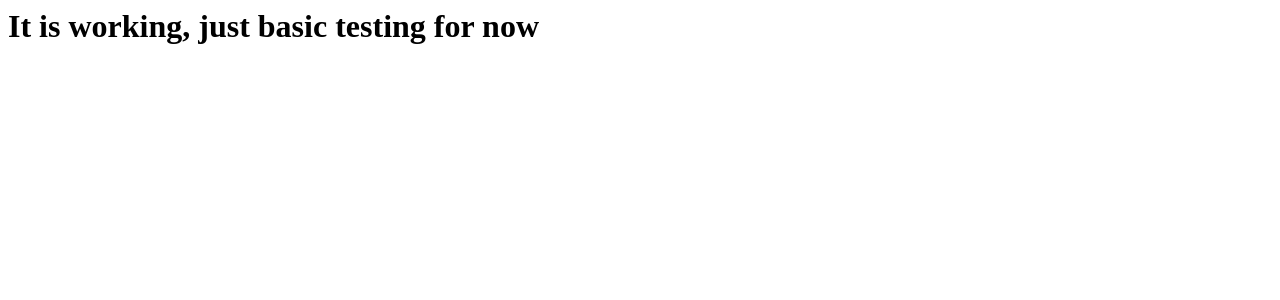
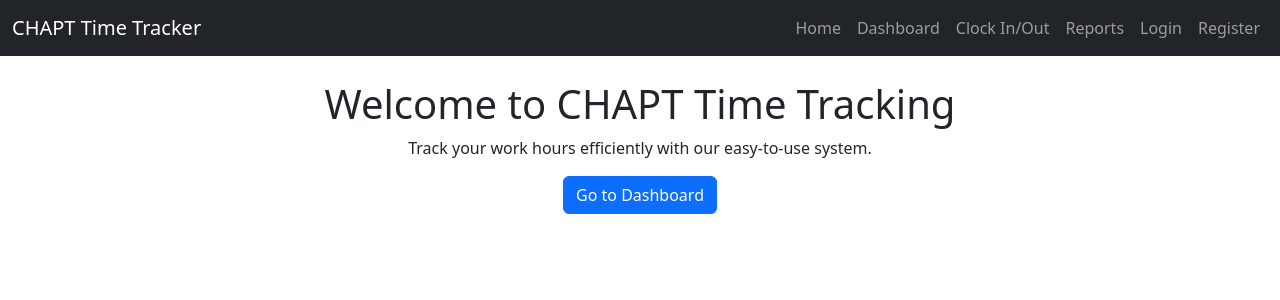
Before and after one commit to BachChiu/CHAPT-Project, a Django app: template home/templates/home/home.html in a window 1280 px wide. Shown: the top 300 px of the page. Run offline with Django 5.2, Linux system fonts and the light colour scheme; the template is opened without the code that fills it, so the values that code supplies are empty; parts of the project's set-up code (start-up, migrations or seed data) failed here and were passed over.

Commit message:
Update home.html

```diff
--- a/home/templates/home/home.html
+++ b/home/templates/home/home.html
@@ -1,3 +1,11 @@
-<html>
-    <h1>It is working, just basic testing for now</h1>
-</html>
+{% extends "home/base.html" %}
+
+{% block title %}Home - CHAPT Time Tracking{% endblock %}
+
+{% block content %}
+<div class="text-center">
+    <h1>Welcome to CHAPT Time Tracking</h1>
+    <p>Track your work hours efficiently with our easy-to-use system.</p>
+    <a href="{% url 'dashboard' %}" class="btn btn-primary">Go to Dashboard</a>
+</div>
+{% endblock %}
```
